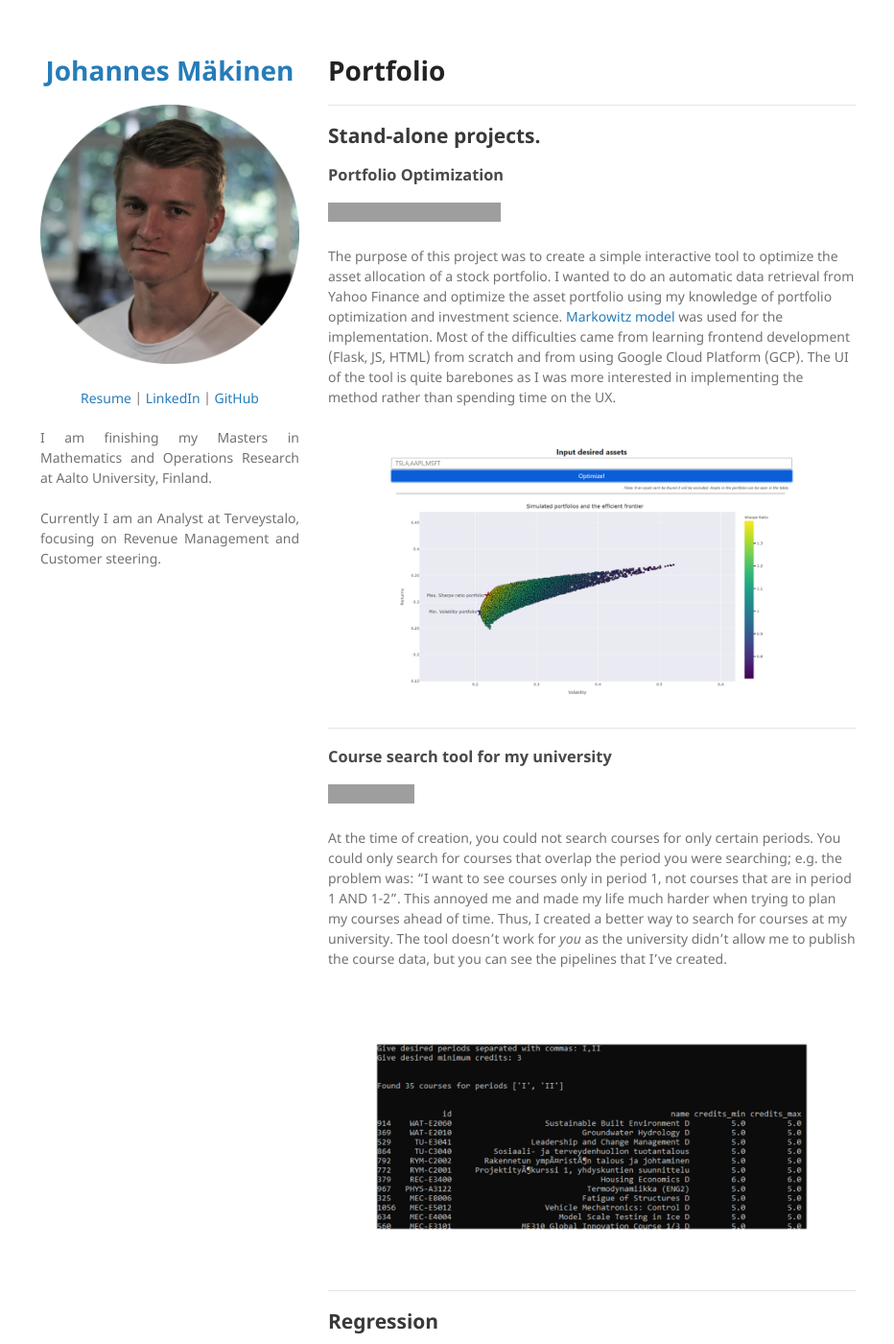
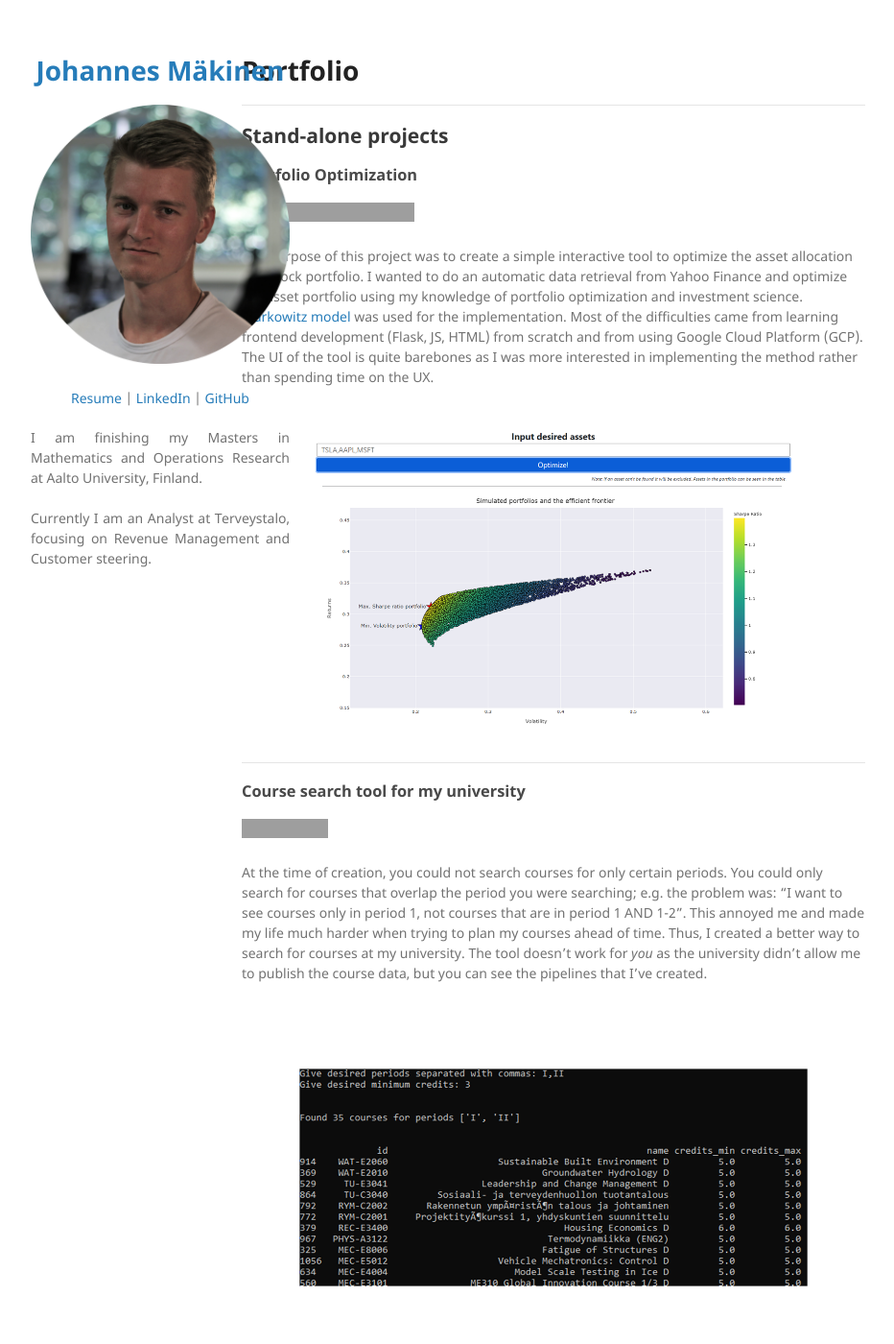
Before and after one commit to johmakinen/johmakinen.github.io, a Jekyll site: the page built from index.md, in a window 1280 px wide and 1400 px high. Shown: the whole window at 96% size, without its empty margins (173-1105 px from the left). Built offline with Jekyll 4.4.1, drawn with Linux system fonts in a browser that asks for light colours; our own code applies the rules of GitHub Pages for plain Markdown files; grey boxes are pictures that could not be loaded.

Commit message:
fixing format

```diff
--- a/_sass/jekyll-theme-minimal.scss
+++ b/_sass/jekyll-theme-minimal.scss
@@ -56,7 +56,7 @@ a:hover small {
 }
 
 .wrapper {
-  width:850px;
+  width:870px;
   margin:0 auto;
 }
 
@@ -172,7 +172,7 @@ strong {
 }
 
 section {
-  width:550px;
+  width:650px;
   float:right;
   padding-bottom:50px;
 }
--- a/index.md
+++ b/index.md
@@ -7,7 +7,7 @@
 <!--
 This portfolio is a compilation of projects and notebooks which I have created for data analysis or exploration of machine learning algorithms.
  -->
-## Stand-alone projects.
+## Stand-alone projects
 
 ### Portfolio Optimization
 [![github_link](https://img.shields.io/badge/-Github-blueviolet?logo=github&logoColor=white&link=https://github.com/johmakinen/Portfolio-Optimization)](https://github.com/johmakinen/Portfolio-Optimization)[![github_link](https://img.shields.io/badge/-GoogleCloud-blue?logo=googlecloud&logoColor=white&link=https://portfolio-optimization-mhsj544yua-lz.a.run.app)](https://portfolio-optimization-mhsj544yua-lz.a.run.app)
```
